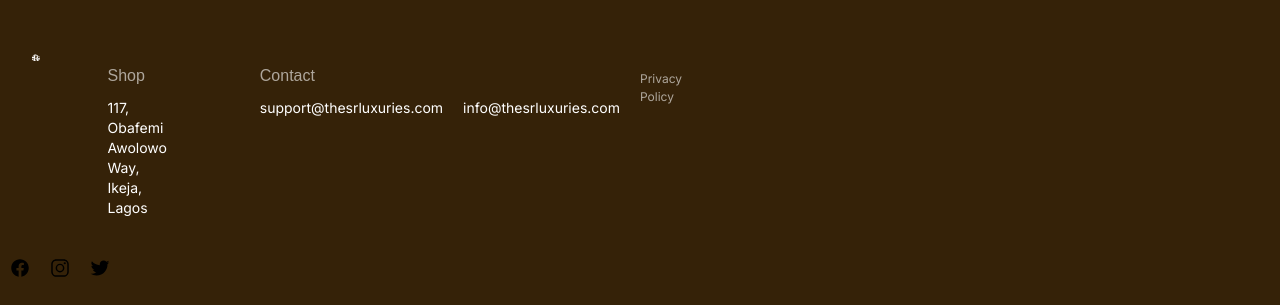
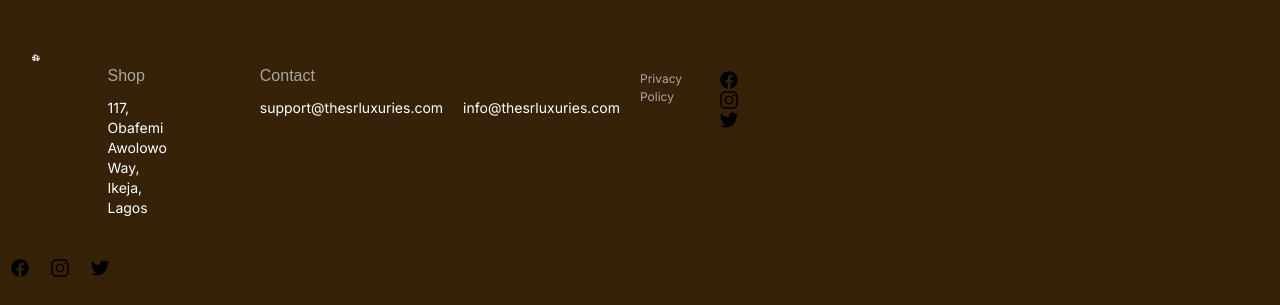
Before and after one commit to oduyemi/srluxuries, a Next.js app in the folder client/: page / in a window 1280 px wide. Shown: the part 2567-2872 px from the top of the page. Built offline with nearby package versions, Linux system fonts and the light colour scheme; no server answers.

Commit message:
New Update 8

```diff
--- a/client/src/components/navigation/Footer.tsx
+++ b/client/src/components/navigation/Footer.tsx
@@ -51,6 +51,35 @@ export const Footer = () => {
                         <li><Link href="/privacy-policy">Privacy Policy</Link></li>
                     </ul>
                 </div>
+                <div className="single_widget_area mb-8 mt-4 md:mb-0">
+                    <Link href="/">
+                        <Image
+                            src="/assets/images/svg/logo-facebook.svg"
+                            alt="Facebook"
+                            width={20}
+                            height={20}
+                            className="footer_icons w-5"
+                        />
+                    </Link>
+                    <Link href="https://www.instagram.com/sr_luxuries/" target="_blank">
+                        <Image
+                            src="/assets/images/svg/logo-instagram.svg"
+                            alt="Instagram"
+                            width={20}
+                            height={20}
+                            className="footer_icons w-5"
+                        />
+                    </Link>
+                    <Link href="https://www.twitter.com/srluxuries" target="_blank">
+                        <Image
+                            src="/assets/images/svg/logo-twitter.svg"
+                            alt="Twitter"
+                            width={40}
+                            height={40}
+                            className="footer_icons w-5"
+                        />
+                    </Link>
+                </div>
             </div>
         </div>
             <div className="single_widget_area">
```
